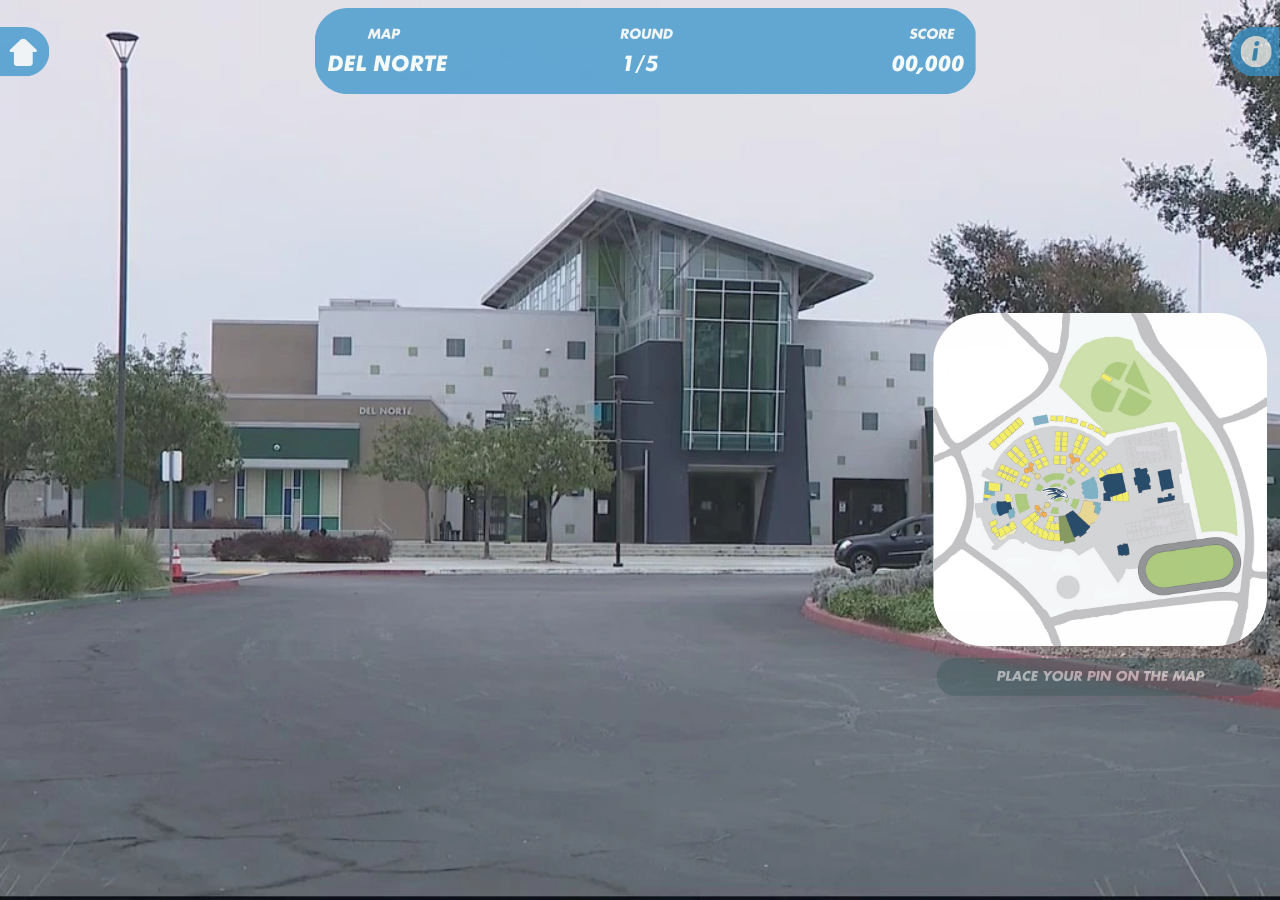
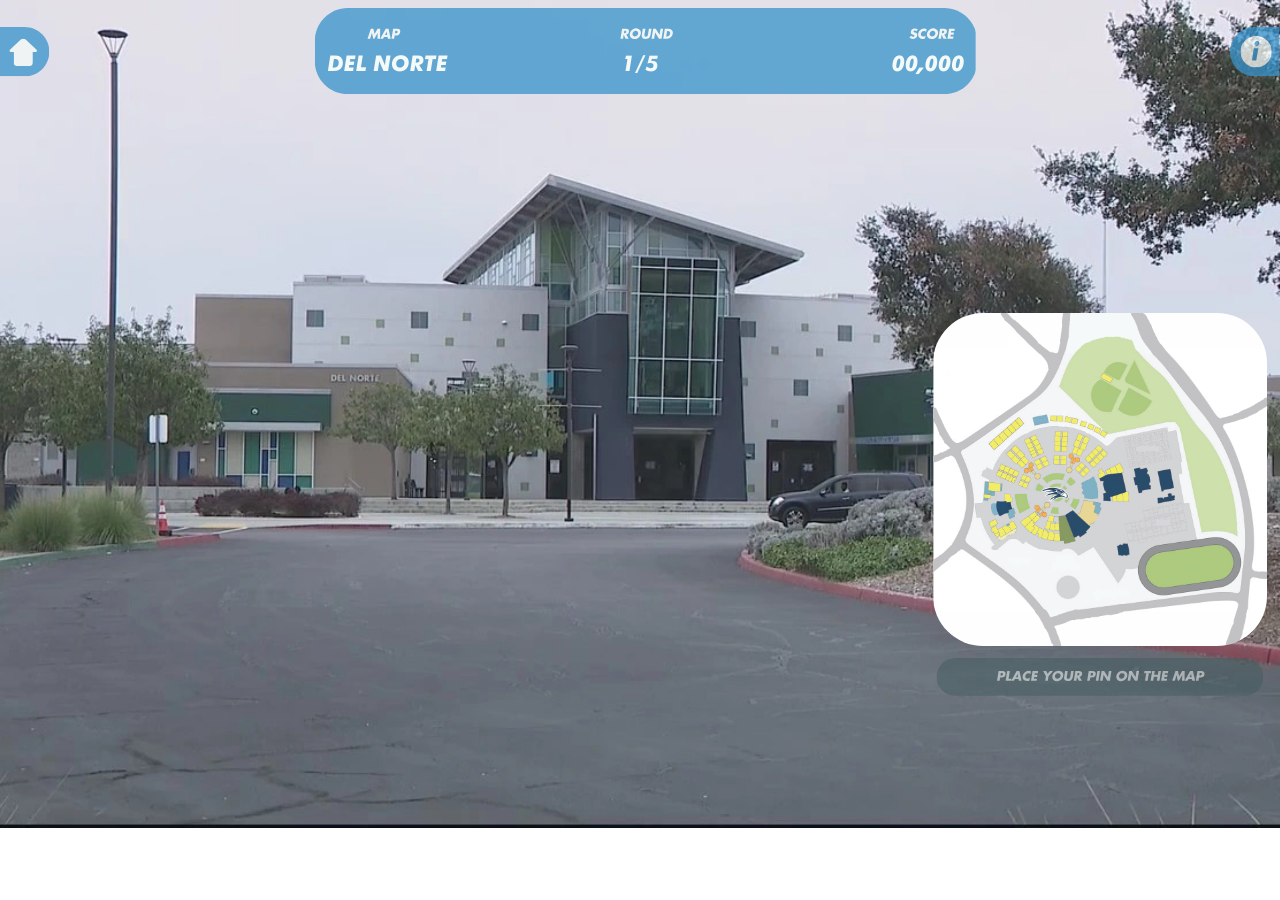
Before and after one commit to DavidVasilev1/Nighthawk-guessr, a Jekyll site: the page game.html, which Jekyll copies as it is, in a window 1280 px wide. Built offline with Jekyll 4.4.1, drawn with Linux system fonts in a browser that asks for light colours.

Commit message:
leave prompt and image push

```diff
--- a/game.html
+++ b/game.html
@@ -7,15 +7,20 @@
     <title>Nighthawk Guessr</title>
     <link rel="stylesheet" href="./assets/style.css">
 </head>
-<body style="background-image: url('./assets/img/guess.jpg'); background-repeat: no-repeat; background-attachment: fixed; background-size: cover;" onload = "resize()">
+<body style="" onload = "resize()">
+    <img src = "./assets/img/guess.jpg" id = "guess" width = "1767" height = "994" class = "topbar" style="top: 0px; left: 0px; opacity: 1;pointer-events: all;filter: blur(0px);">
+
     <img src = "./assets/svg/bar.svg" id = "bar" width = "800" height = "104" class = "topbar" style="top: 10px; left: 370px; opacity: 0.75;pointer-events: all;filter: blur(0px);">
     <img src = "./assets/svg/help.svg" id="help" onclick = "//prompt window with information" width = "60" height = "60" class = "topbarButtons" style="top: 32px; right: 0px; opacity: 0.75;pointer-events: all;filter: blur(0px);">
     <img src = "./assets/svg/home.svg" id="home" onclick = "leave('prompt')" width = "60" height = "60" class = "topbarButtons" style="top: 32px; left: 0px; opacity: 0.75;pointer-events: all;filter: blur(0px);">
-    <img src = "./assets/img/map.png" id="map" class = "map" onclick = "//placepin" width = "400" height = "400" class = "topbar" style="top: 375px; left: 1120px; border-radius:50px;pointer-events: all;filter: blur(0px);">
-    <img src = "./assets/svg/pin.svg" id="pin" width = "21" height = "35" class = "topbar" style="opacity: 0; pointer-events: all;filter: blur(0px);">
+    <img src = "./assets/img/map.png" id="map" class = "map" width = "400" height = "400" class = "topbar" style="top: 375px; left: 1120px; border-radius:50px;pointer-events: all;filter: blur(0px);z-index: 2;">
+    <img src = "./assets/svg/pin.svg" id="pin" width = "21" height = "35" class = "topbar" style="opacity: 0; pointer-events: all;filter: blur(0px);z-index: 3;">
     <img src = "./assets/svg/submit.svg" id="submit" onclick = "sendPin()" width = "400" height = "47" class = "topbarButtons" style="top: 790px; left: 1120px; opacity: 0.5;pointer-events: all;filter: blur(0px);">
 
-    </div>
+    <img src = "./assets/svg/leavePrompt.svg" id="leavePromptBox" onclick = "" width = "250" height = "500" class = "" style="position: absolute; top: 790px; left: 1120px; opacity: 0;pointer-events: none;z-index: 2;">
+    <img src = "./assets/svg/leavePromptYes.svg" id="leavePromptBoxYes" onclick = "window.location.href = './index.html';" width = "88" height = "175" class = "leaveOption" style="top: 790px; left: 1120px; opacity: 0;pointer-events: none;filter: blur(0px);z-index: 2;">
+    <img src = "./assets/svg/leavePromptNo.svg" id="leavePromptBoxNo" onclick = "leave('no')" width = "88" height = "175" class = "leaveOption" style="top: 790px; left: 1120px; opacity: 0;pointer-events: none;filter: blur(0px);z-index: 2;">
+
     <div class = "barText" id="mapText" style="top:60px; left:393px;pointer-events: all;filter: blur(0px);">DEL NORTE</div>
     <div class = "barText" id="round" style="top:60px; left:746px;pointer-events: all;filter: blur(0px);">1/5</div>
     <div class = "barText" id="score" style="top:60px; left:1070px;pointer-events: all;filter: blur(0px);">00,000</div>
@@ -76,6 +81,10 @@
         dynamic_imgSizeRight('help', 60, 60, 32, 0, size)
         // MENU BUTTONS RESIZE
 
+        // GUESS RESIZE
+        dynamic_imgSize("guess", 1767, 994, 0, 0, size)
+        // GUESS RESIZE
+
         // MAP RESIZE
         dynamic_imgSize('pin', 21, 35, 0, 0, size)
         dynamic_imgSize('map', 400, 400, 375, 1120, size)
```
Also changed, not shown: other parts of game.html (+5 -1 lines).
